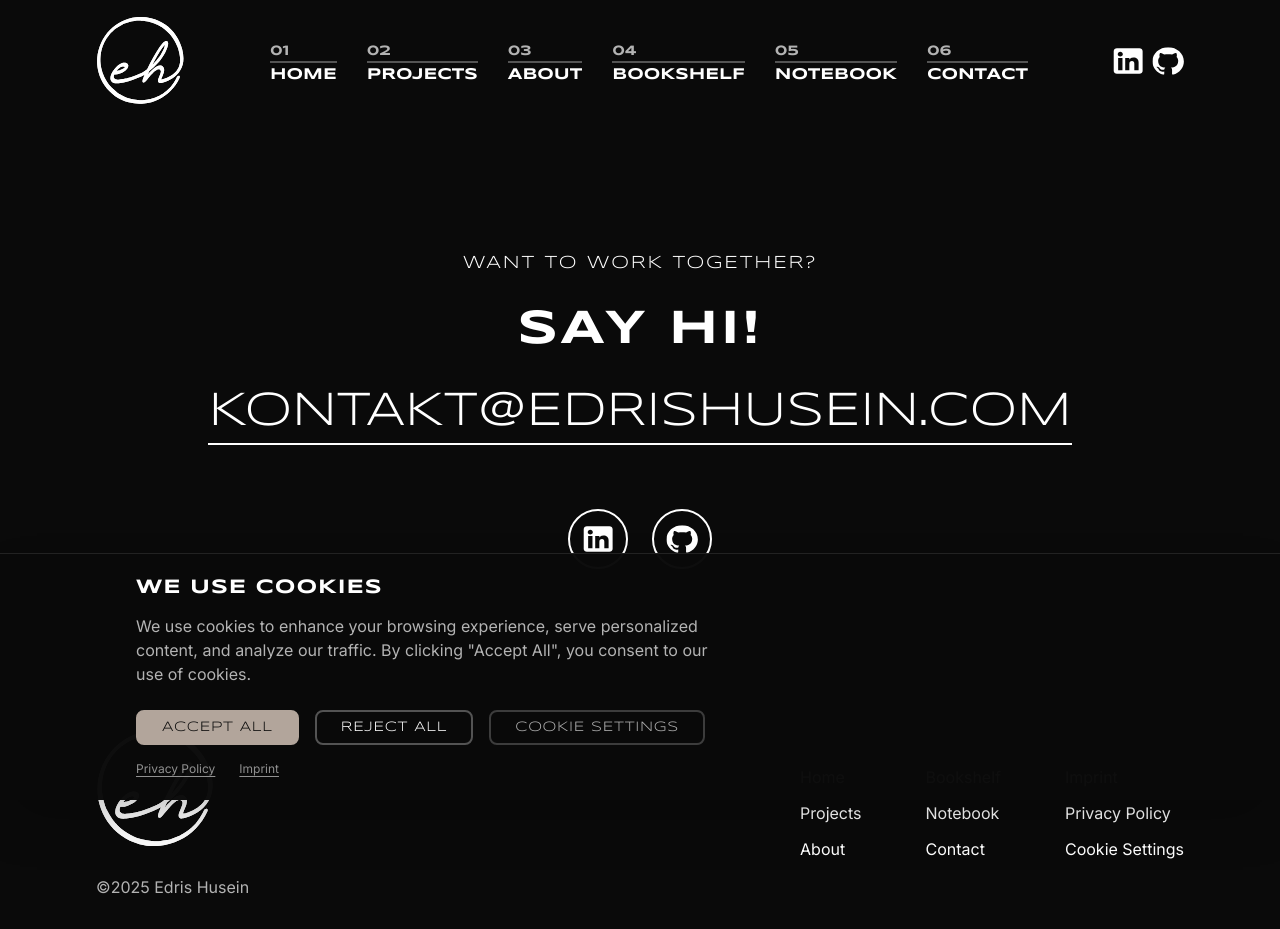
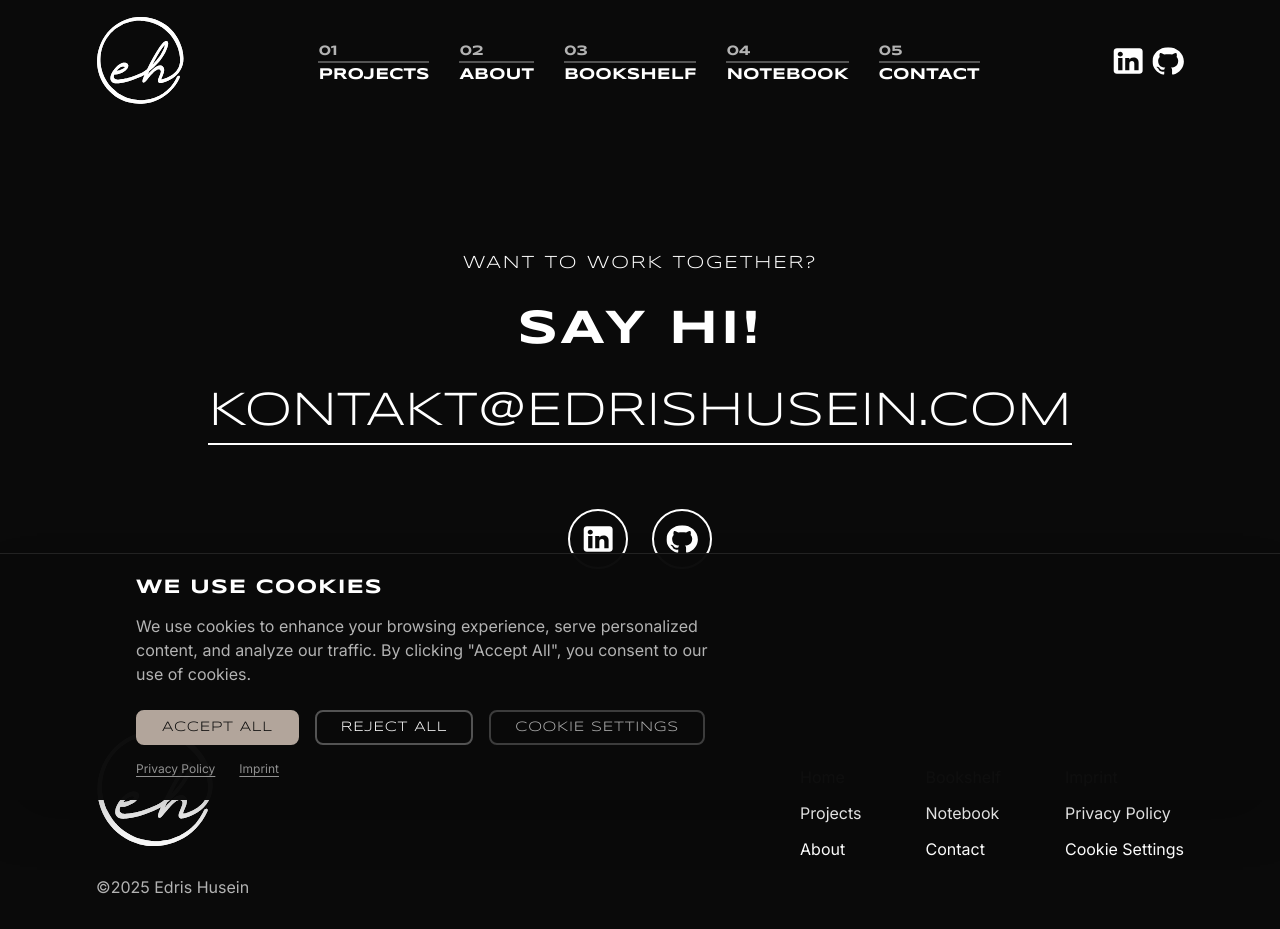
Before and after one commit to Husein-Edris/edrishusein.com, a Next.js app: page /contact in a window 1280 px wide. Built offline with nearby package versions, Linux system fonts and the light colour scheme.

Commit message:
Update section headers to optionally hide numbers
Added a 'hideNumber' prop to SectionHeader and updated usage in Projects, About, and InfoCards to hide section numbers. Adjusted navigation numbering in Header and improved layout styles in CookiePreferences and InfoCards components.

```diff
--- a/app/bookshelf/page.tsx
+++ b/app/bookshelf/page.tsx
@@ -2,6 +2,7 @@ import { GraphQLClient } from 'graphql-request';
 import Image from 'next/image';
 import Header from '@/src/components/Header/Header';
 import Footer from '@/src/components/Footer/Footer';
+import SectionHeader from '@/src/components/SectionHeader/SectionHeader';
 import '@/src/styles/pages/Bookshelf.scss';
 
 export const dynamic = 'force-dynamic'; // Always fetch fresh data from WordPress
--- a/src/components/CookiePreferences/CookiePreferences.scss
+++ b/src/components/CookiePreferences/CookiePreferences.scss
@@ -414,7 +414,7 @@
 
   .container {
     @include container;
-    max-width: 900px;
+    max-width: 1200px;
   }
 
   .page-header {
--- a/src/components/Header/Header.tsx
+++ b/src/components/Header/Header.tsx
@@ -84,38 +84,32 @@ const Header: FC = () => {
           >
             <ul className="navList">
               <li className="navItem">
-                <Link href="/" className="navLink" onClick={closeMenu}>
+                <Link href="/projects" className="navLink" onClick={closeMenu}>
                   <span className="navNumber">01</span>
-                  <span className="navText">HOME</span>
-                </Link>
-              </li>
-              <li className="navItem">
-                <Link href="/projects" className="navLink" onClick={closeMenu}>
-                  <span className="navNumber">02</span>
                   <span className="navText">PROJECTS</span>
                 </Link>
               </li>
               <li className="navItem">
                 <Link href="/about" className="navLink" onClick={closeMenu}>
-                  <span className="navNumber">03</span>
+                  <span className="navNumber">02</span>
                   <span className="navText">ABOUT</span>
                 </Link>
               </li>
               <li className="navItem">
                 <Link href="/bookshelf" className="navLink" onClick={closeMenu}>
-                  <span className="navNumber">04</span>
+                  <span className="navNumber">03</span>
                   <span className="navText">BOOKSHELF</span>
                 </Link>
               </li>
               <li className="navItem">
                 <Link href="/notebook" className="navLink" onClick={closeMenu}>
-                  <span className="navNumber">05</span>
+                  <span className="navNumber">04</span>
                   <span className="navText">NOTEBOOK</span>
                 </Link>
               </li>
               <li className="navItem">
                 <Link href="/contact" className="navLink" onClick={closeMenu}>
-                  <span className="navNumber">06</span>
+                  <span className="navNumber">05</span>
                   <span className="navText">CONTACT</span>
                 </Link>
               </li>
--- a/src/components/InfoCards/InfoCards.tsx
+++ b/src/components/InfoCards/InfoCards.tsx
@@ -78,6 +78,7 @@ function InfoCards({
               number={sectionNumber || ''}
               title={displayTitle || ''}
               variant={variant}
+              hideNumber={true}
             />
             {viewMoreLink && (
               <div className="view-more-inline">
--- a/src/components/Projects/Projects.tsx
+++ b/src/components/Projects/Projects.tsx
@@ -58,7 +58,7 @@ const Projects = ({ data }: ProjectsProps) => {
   return (
     <section className="projects">
       <div className="container">
-        <SectionHeader number="01" title={sectionTitle} />
+        <SectionHeader title={sectionTitle} hideNumber={true} />
 
         <div className="projects-grid">
           {projects.map((project, index) => (
--- a/src/components/about/about.tsx
+++ b/src/components/about/about.tsx
@@ -16,7 +16,7 @@ const About = ({ data }: AboutProps) => {
   return (
     <section className="about">
       <div className="container">
-        <SectionHeader number="02" title={title} variant="light" />
+        <SectionHeader title={title} variant="light" hideNumber={true} />
         {data?.aboutMeText ? (
           <div
             className="description"
```
Also changed, not shown: src/components/InfoCards/InfoCards.scss (+4 -3 lines), src/components/SectionHeader/SectionHeader.tsx (+5 -3 lines).
